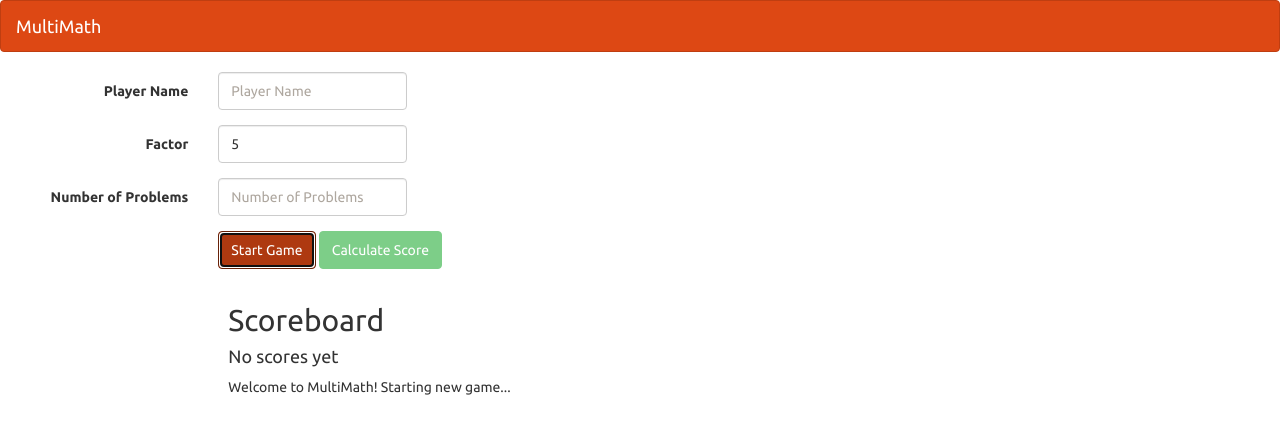
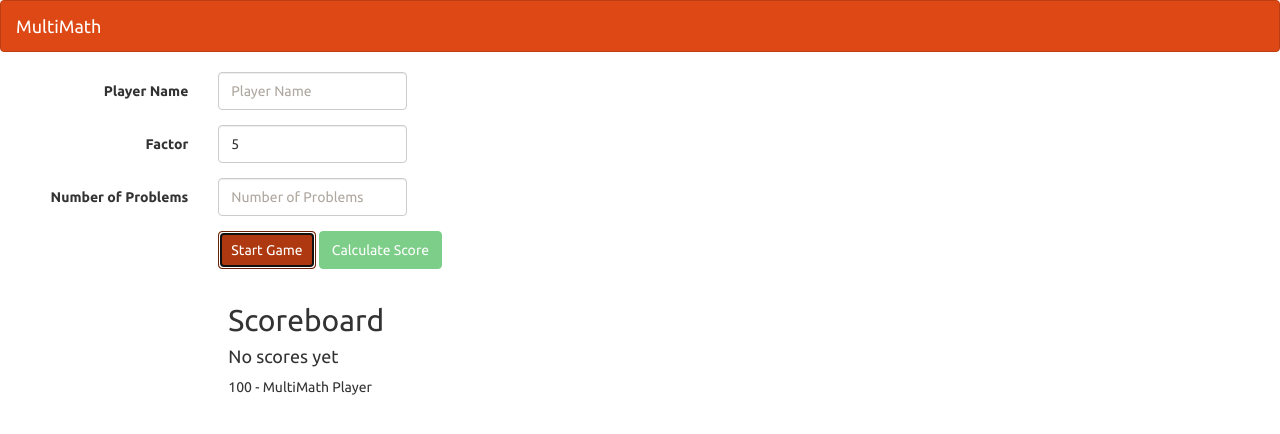
Before and after one commit to davisjr2000/typescript-getting-started, a website built with webpack: page index.html in a window 1280 px wide. Both pictures are taken after a click on the button "Start Game". Built offline with nearby package versions, Linux system fonts and the light colour scheme.

Commit message:
Add more functions

```diff
--- a/app/app.ts
+++ b/app/app.ts
@@ -1,14 +1,30 @@
 function startGame() {
 
-  let playerName :string = 'Davis';
+  let playerName :string | undefined = getInputValue('playername');
   logPlayer(playerName);
 
-  var messagesElement = document.getElementById('messages');
-  messagesElement!.innerText = 'Welcome to MultiMath! Starting new game...';
+  postScore(100, playerName);
+
 }
 
-function logPlayer(name : any){
-  console.log(`New game starting for player: ${name}`)
+function logPlayer(name : string = 'MultiMath Player'): void{
+  console.log(`New game starting for player: ${name}`);
+}
+
+function getInputValue(elementID: string) : string | undefined {
+
+  const inputElement: HTMLInputElement = <HTMLInputElement>document.getElementById(elementID);
+
+  if (inputElement.value === '') {
+    return undefined;
+  } else {
+    return inputElement.value;
+  }
+}
+
+function postScore(score: number, playerName: string = 'MultiMath Player'): void {
+   const scoreElement: HTMLElement | null = document.getElementById('postedScores');
+   scoreElement!.innerText = `${score} - ${playerName}`;
 }
 
 document.getElementById('startGame')!.addEventListener('click', startGame);
--- a/index.html
+++ b/index.html
@@ -50,6 +50,7 @@
     <div class="col-sm-offset-2 col-sm-10" id="scores">
         <h2>Scoreboard</h2>
         <h4>No scores yet</h4>
+        <div id="postedScores"></div>
     </div>
 
     <div class="col-sm-offset-2 col-sm-10" id="messages"></div>
```
